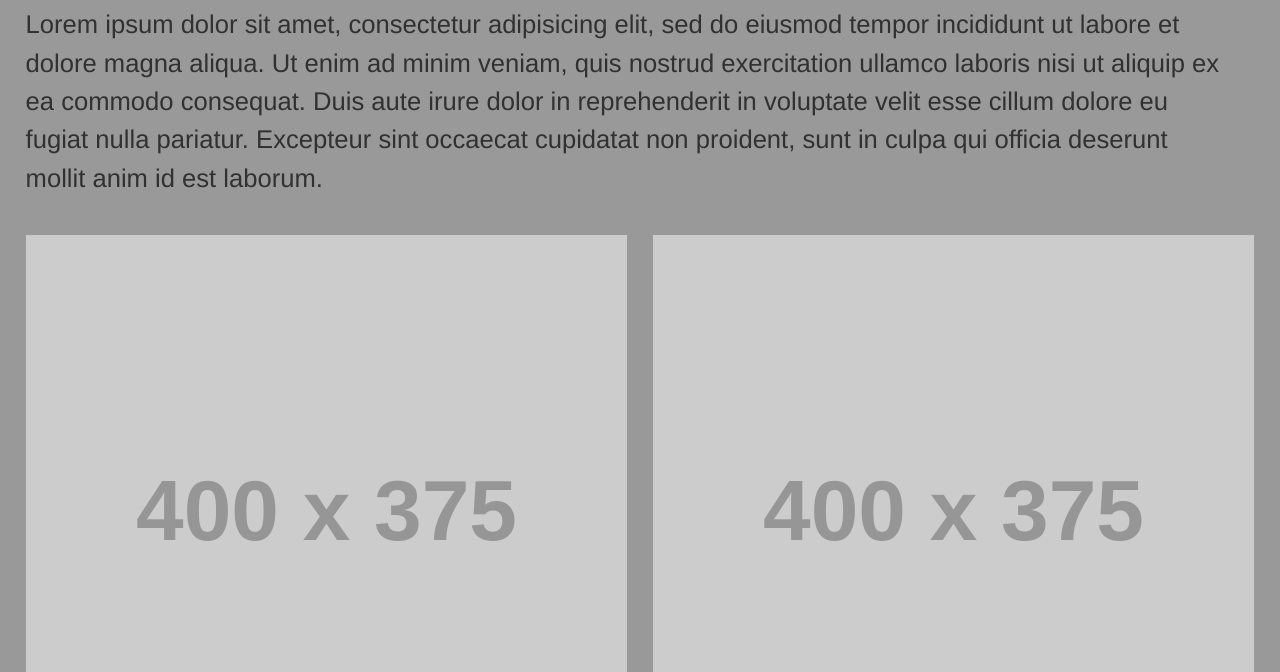
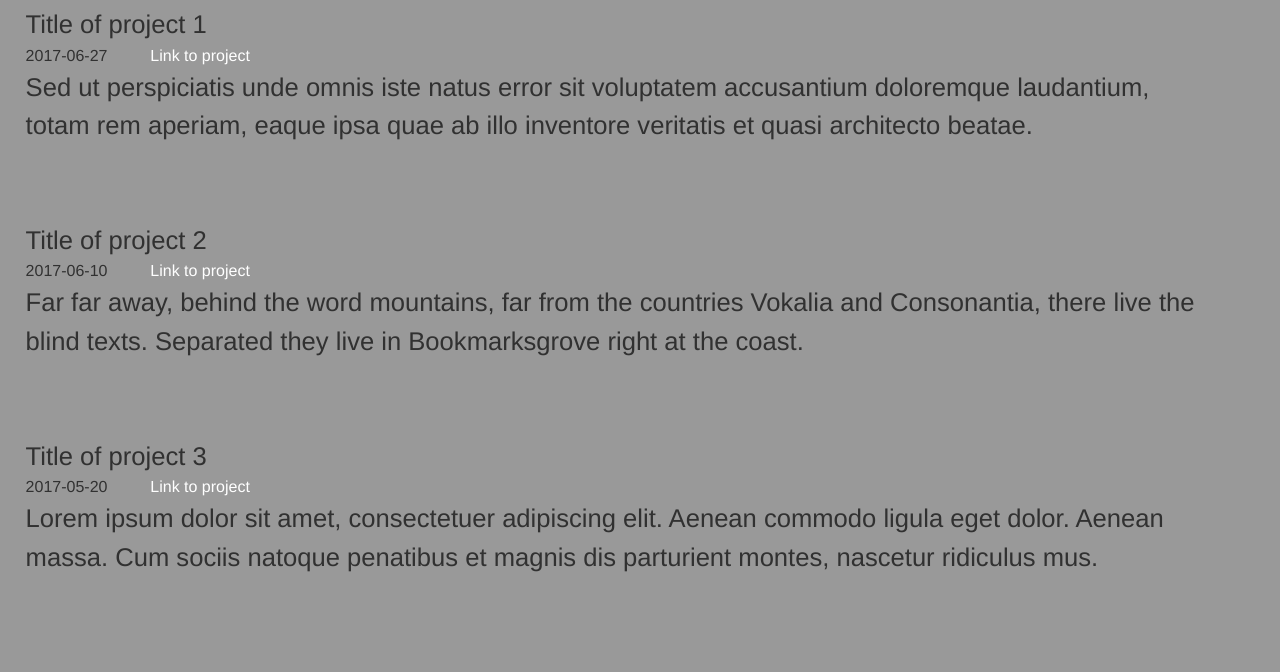
Before and after one commit to ratiphi/portfolio, a plain HTML site: page index.html in a window 1280 px wide. Shown: the part 748-1420 px from the top of the page. Drawn offline with nearby package versions, Linux system fonts and the light colour scheme; placeholder pictures from the web are drawn by us.

Commit message:
Adding files for templating dataset adds files and code needed for projects dataset and templating/pushing to html those projects

```diff
--- a/index.html
+++ b/index.html
@@ -65,7 +65,15 @@
     <main>
       <div class="projects-content">
         <h2 id="projects">Projects</h2>
-        <p>Lorem ipsum dolor sit amet, consectetur adipisicing elit, sed do eiusmod tempor incididunt ut labore et dolore magna aliqua. Ut enim ad minim veniam, quis nostrud exercitation ullamco laboris nisi ut aliquip ex ea commodo consequat. Duis aute irure dolor in reprehenderit in voluptate velit esse cillum dolore eu fugiat nulla pariatur. Excepteur sint occaecat cupidatat non proident, sunt in culpa qui officia deserunt mollit anim id est laborum.</p>
+        <section id="projects-section">
+          <div class="project-template">
+              <h3>Title</h3>
+              <time pubdate datetime="2000-01-01">Date</time>
+              <a href="">Link to project</a>
+              <p>Description</p>
+          </div>
+        </section>
+        <!-- <p>Lorem ipsum dolor sit amet, consectetur adipisicing elit, sed do eiusmod tempor incididunt ut labore et dolore magna aliqua. Ut enim ad minim veniam, quis nostrud exercitation ullamco laboris nisi ut aliquip ex ea commodo consequat. Duis aute irure dolor in reprehenderit in voluptate velit esse cillum dolore eu fugiat nulla pariatur. Excepteur sint occaecat cupidatat non proident, sunt in culpa qui officia deserunt mollit anim id est laborum.</p> -->
       </div>
       <ul class="sub-banners">
         <li><img src="http://placehold.it/400x375"></li>
@@ -82,12 +90,15 @@
     <div class="clearfix"></div>
 
     <footer>
+      &copy; 2017 Tim Turner | Portfolio
     </footer>
 
     <script src="https://ajax.googleapis.com/ajax/libs/jquery/3.1.1/jquery.min.js"></script>
     <script src="js/app.js"></script>
     <script src="js/slider.js"></script>
     <script src="js/hamburger.js"></script>
+    <script src="js/projectsData.js"></script>
+    <script src="js/project.js"></script>
   </body>
 
 </html>
--- /dev/null
+++ b/js/project.js
@@ -0,0 +1,36 @@
+'use strict';
+
+var projects = [];
+
+function ProjectGen (rawDataObj) {
+  this.title = rawDataObj.title;
+  this.date = rawDataObj.date;
+  this.description = rawDataObj.description;
+  this.url = rawDataObj.url;
+}
+
+ProjectGen.prototype.toHtml = function () {
+  var $newProject = $('.project-template').clone();
+
+  $newProject.removeClass('project-template');
+
+  $newProject.find('h3').html(this.title);
+  $newProject.find('time').attr('datetime', this.date);
+  $newProject.find('time').html(this.date);
+  $newProject.find('a').attr('href', this.url);
+  $newProject.find('p').html(this.description);
+
+  return $newProject;
+};
+
+rawData.sort(function(a, b) {
+  return (new Date(b.date)) - (new Date(a.date));
+});
+
+rawData.forEach(function(projectObject) {
+  projects.push(new ProjectGen(projectObject));
+});
+
+projects.forEach(function(project) {
+  $('#projects-section').append(project.toHtml());
+});
--- /dev/null
+++ b/js/projectsData.js
@@ -0,0 +1,22 @@
+'use strict';
+
+var rawData = [
+  {
+    title: 'Title of project 3',
+    date: '2017-05-20',
+    description: '<p>Lorem ipsum dolor sit amet, consectetuer adipiscing elit. Aenean commodo ligula eget dolor. Aenean massa. Cum sociis natoque penatibus et magnis dis parturient montes, nascetur ridiculus mus.</p>',
+    url: 'http://www.google.com'
+  },
+  {
+    title: 'Title of project 2',
+    date: '2017-06-10',
+    description: '<p>Far far away, behind the word mountains, far from the countries Vokalia and Consonantia, there live the blind texts. Separated they live in Bookmarksgrove right at the coast.</p>',
+    url: 'http://www.google.com'
+  },
+  {
+    title: 'Title of project 1',
+    date: '2017-06-27',
+    description: '<p>Sed ut perspiciatis unde omnis iste natus error sit voluptatem accusantium doloremque laudantium, totam rem aperiam, eaque ipsa quae ab illo inventore veritatis et quasi architecto beatae.</p>',
+    url: 'http://www.google.com'
+  },
+];
--- a/styles/base/base.css
+++ b/styles/base/base.css
@@ -51,6 +51,22 @@ nav ul li {
 
 nav ul li a {
   font-size: 3vw;
+}
+
+.project-template {
+  display: none;
+}
+
+#projects-section h3 {
+  font-size: 2vw;
+}
+
+#projects-section time {
+  padding-right: 3vw;
+}
+
+#projects-section p {
+  padding-bottom: 3vw;
 }
 
 .sub-banners {
```
